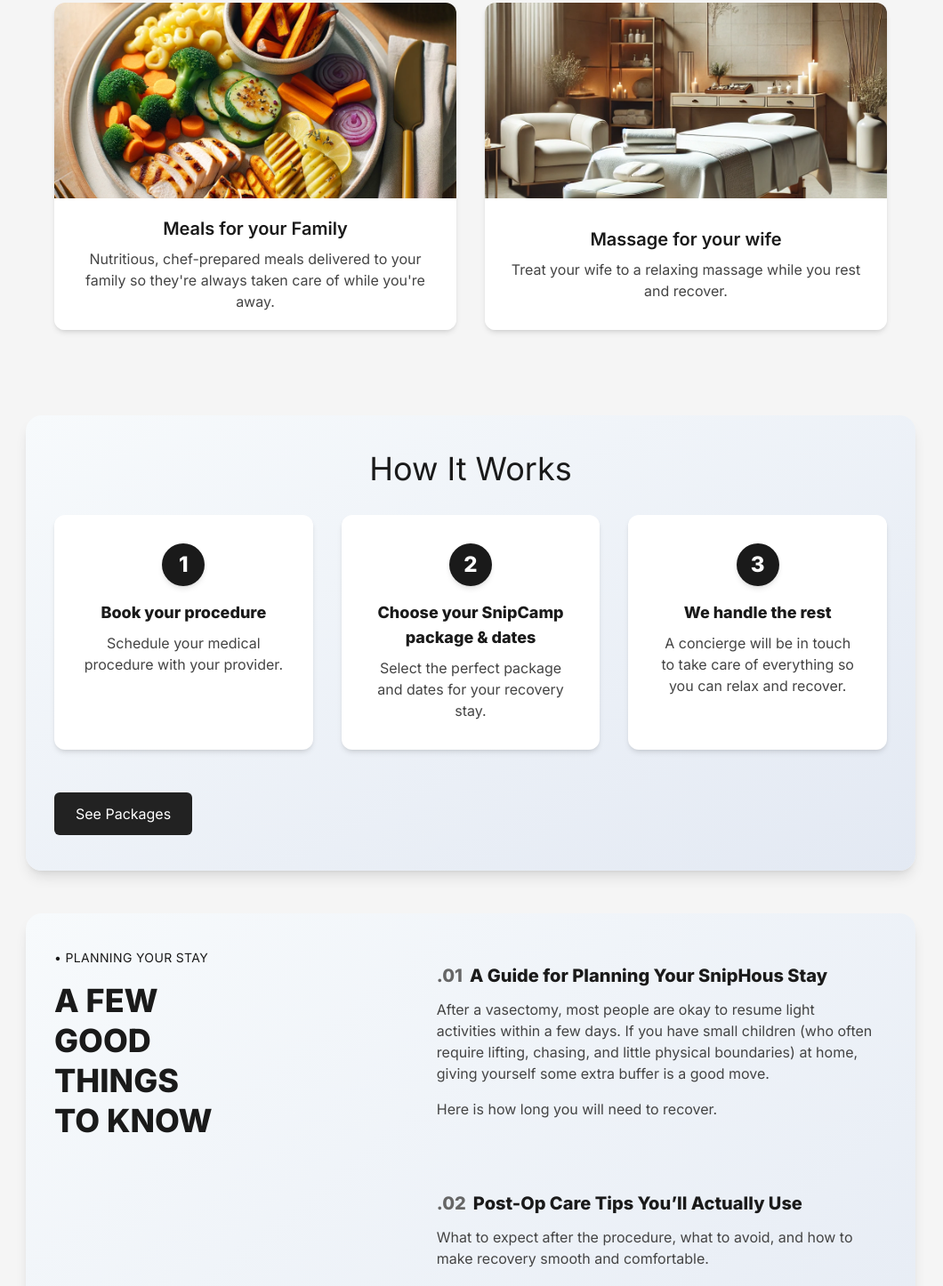
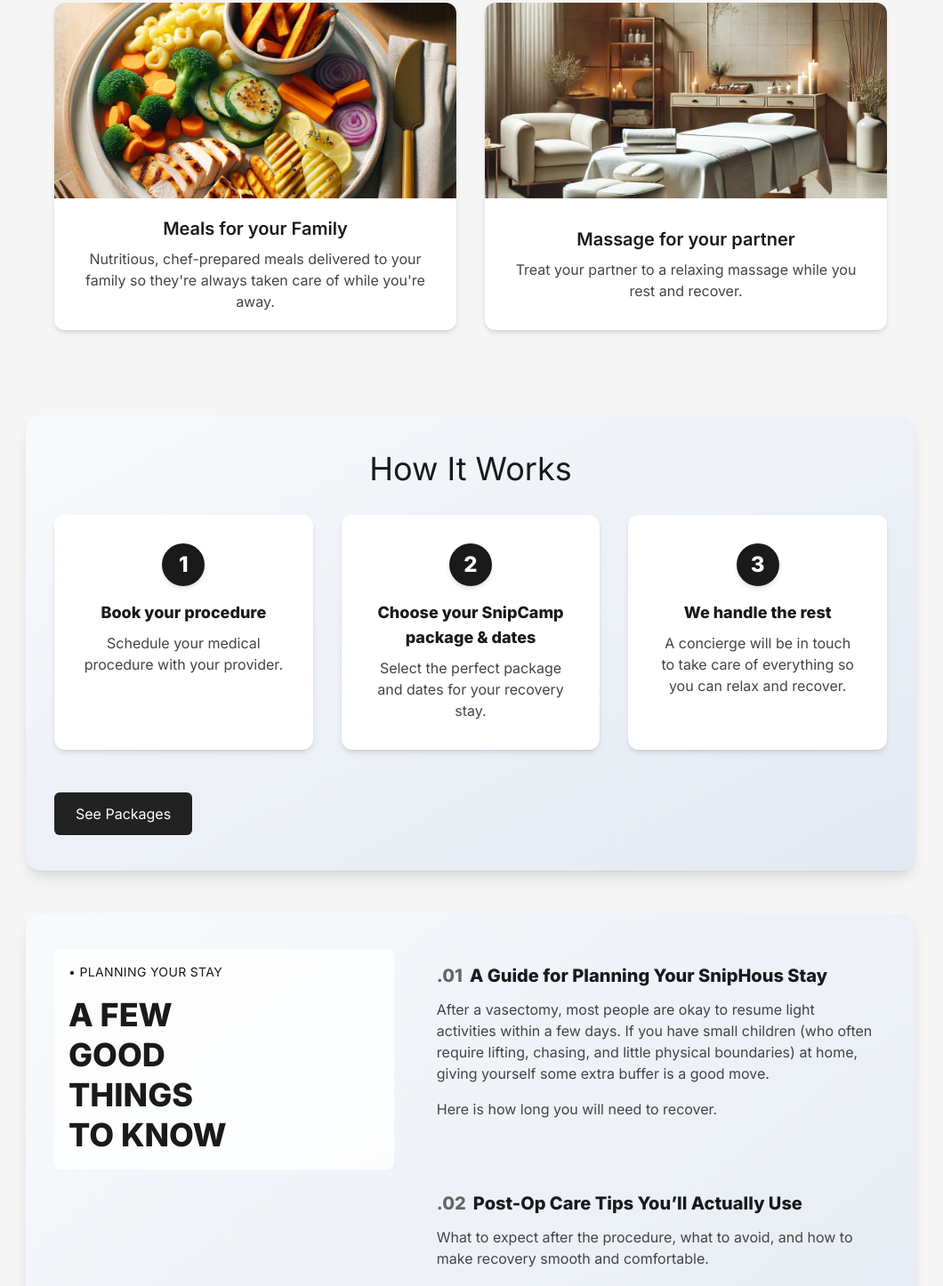
Before and after one commit to bhanna/snipCamp, a plain HTML site: page index.html in a window 1280 px wide. Shown: the part 2199-3645 px from the top of the page at 89% size, without its empty margins (111-1171 px from the left). Drawn offline with nearby package versions, Linux system fonts and the light colour scheme.

Commit message:
better copy

```diff
--- a/index.html
+++ b/index.html
@@ -107,8 +107,8 @@
       <div class="bg-white rounded-xl shadow-md overflow-hidden flex flex-col items-center min-h-[350px]">
         <img src="images/massage.png" alt="Massage" class="w-full h-[220px] object-cover block" />
         <div class="w-full bg-white/90 p-5 text-center flex-1 flex flex-col justify-center">
-          <h3 class="text-xl font-semibold mb-2">Massage for your wife</h3>
-          <p class="text-base text-[#444] m-0">Treat your wife to a relaxing massage while you rest and recover.</p>
+          <h3 class="text-xl font-semibold mb-2">Massage for your partner</h3>
+          <p class="text-base text-[#444] m-0">Treat your partner to a relaxing massage while you rest and recover.</p>
         </div>
       </div>
     </div>
@@ -146,6 +146,7 @@
     <div class="flex flex-wrap gap-8 max-w-[1200px] mx-auto">
       <!-- Left Column -->
       <div class="flex-1 basis-[40%] relative">
+        <div class="relative z-10 bg-white/80 rounded-lg p-4">
           <p class="text-sm tracking-wide mb-4">• PLANNING YOUR STAY</p>
           <h1 class="text-4xl font-extrabold leading-tight">
             A FEW<br>
@@ -153,7 +154,8 @@
             THINGS<br>
             TO KNOW<br>
           </h1>
-        <img src="images/SNIPHAUS-LOGO.png" alt="Decorative" class="absolute bottom-0 left-0 max-w-[70%] opacity-90 pointer-events-none z-0">
+        </div>
+        <img src="images/SNIPHAUS-LOGO.png" alt="Decorative" class="absolute bottom-0 left-0 max-w-[60%] md:max-w-[70%] opacity-90 pointer-events-none -z10">
       </div>
 
       <!-- Right Column -->
```
Lines whose indentation alone changed are shown as unchanged.
